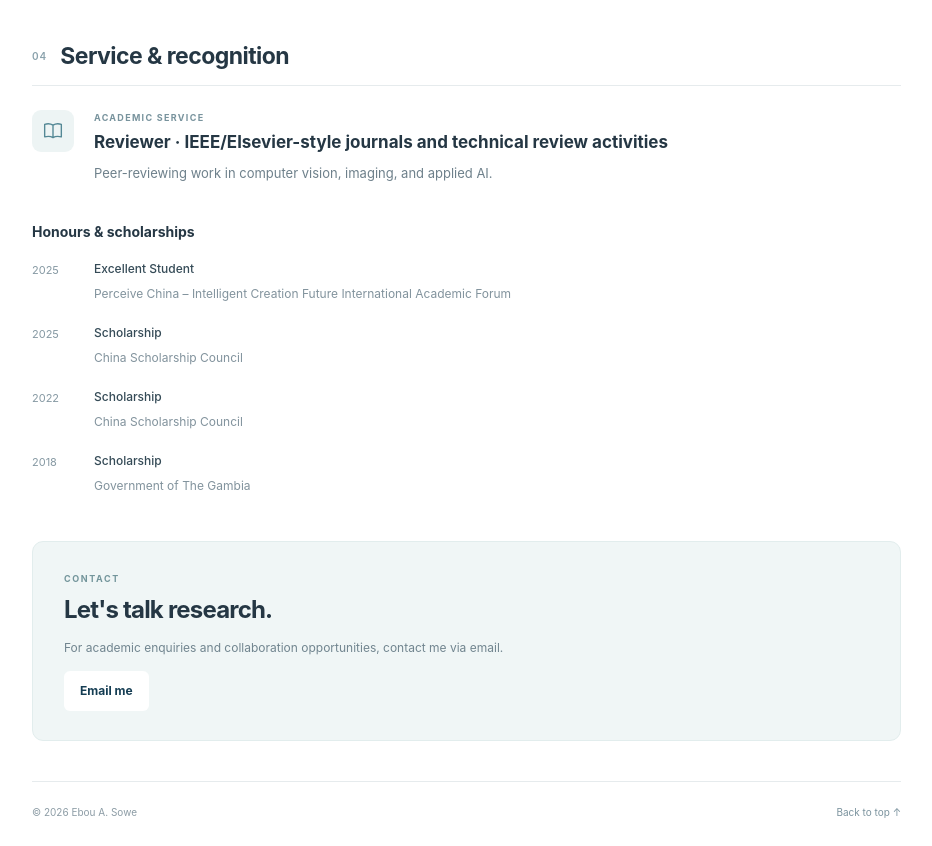
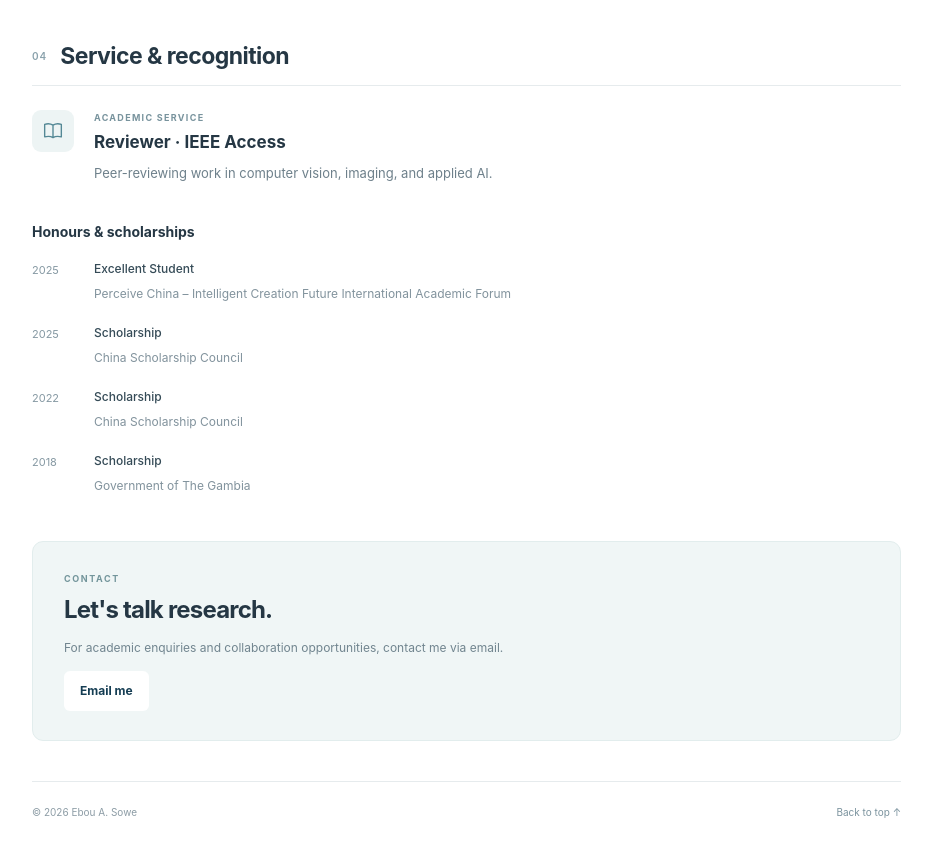
Before and after one commit to ebousowe50/ebousowe, a plain HTML site: page index.html in a window 1280 px wide. Shown: the part 2044-2890 px from the top of the page, without its empty margins (307-1239 px from the left). Drawn offline with Linux system fonts and the light colour scheme.

Commit message:
Update reviewer title to IEEE Access

```diff
--- a/index.html
+++ b/index.html
@@ -112,7 +112,7 @@
 
     <section id="service" class="content-section" aria-labelledby="service-title">
       <div class="section-heading"><span class="section-number">04</span><h2 id="service-title">Service & recognition</h2></div>
-      <div class="service-block"><div class="service-badge" aria-hidden="true"><svg><use href="assets/icons.svg#book"/></svg></div><div><p class="item-label">Academic service</p><h3>Reviewer · IEEE/Elsevier-style journals and technical review activities</h3><p>Peer-reviewing work in computer vision, imaging, and applied AI.</p></div></div>
+      <div class="service-block"><div class="service-badge" aria-hidden="true"><svg><use href="assets/icons.svg#book"/></svg></div><div><p class="item-label">Academic service</p><h3>Reviewer · IEEE Access</h3><p>Peer-reviewing work in computer vision, imaging, and applied AI.</p></div></div>
       <h3 class="subheading">Honours & scholarships</h3><ul class="honours-list"><li><span>2025</span><div><strong>Excellent Student</strong><p>Perceive China – Intelligent Creation Future International Academic Forum</p></div></li><li><span>2025</span><div><strong>Scholarship</strong><p>China Scholarship Council</p></div></li><li><span>2022</span><div><strong>Scholarship</strong><p>China Scholarship Council</p></div></li><li><span>2018</span><div><strong>Scholarship</strong><p>Government of The Gambia</p></div></li></ul>
     </section>
 
```
